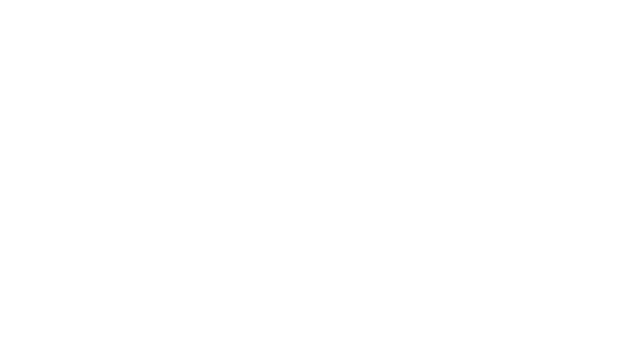
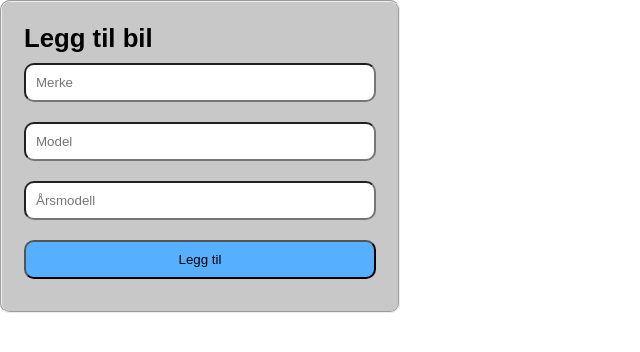
Before and after one commit to Renatebh/bil-register, a React (Create React App) app: page /addData in a window 1280 px wide. Before the commit this address had no page. Shown: the top 352 px of the page, without its empty margins (0-640 px from the left). Built offline with nearby package versions, Linux system fonts and the light colour scheme.

Commit message:
La form til ny page, slik at vi bare viser cars på home

```diff
--- a/src/App.tsx
+++ b/src/App.tsx
@@ -3,6 +3,7 @@
 
 import Home from "./pages/Home";
 import Login from "./pages/Login";
+import AddData from "./pages/AddData";
 
 function App() {
   const params = useParams();
@@ -13,6 +14,7 @@
     <Routes>
       <Route path="/" element={<Login />} />
       <Route path="/home" element={<Home />} />
+      <Route path="addData" element={<AddData />} />
     </Routes>
   );
 }
--- a/src/components/cars/Car.jsx
+++ b/src/components/cars/Car.jsx
@@ -1,6 +1,5 @@
 import useFetch from "../../hooks/useFetch";
 import Card from "../card/Card";
-import Form from "../form/Form";
 
 const Car = () => {
   const { data, loading, error } = useFetch("http://194.32.107.29/GaAPI");
@@ -14,11 +13,9 @@
         <h1>Car</h1>
       </div>
       <div>
-        <Form />
       </div>
       {data.cars &&
         data.cars.map((index, value) => {
-          console.log(data.cars);
           return (
             <Card
               key={value}
--- /dev/null
+++ b/src/pages/AddData.jsx
@@ -0,0 +1,12 @@
+import Form from '../components/form/Form'
+import React from 'react'
+
+const AddData = () => {
+  return (
+    <div>
+        <Form/>
+    </div>
+  )
+}
+
+export default AddData
--- a/src/pages/Home.jsx
+++ b/src/pages/Home.jsx
@@ -3,7 +3,7 @@
 const Home = () => {
   return (
     <>
-      <Car />
+    <Car/>
     </>
   );
 };
```
